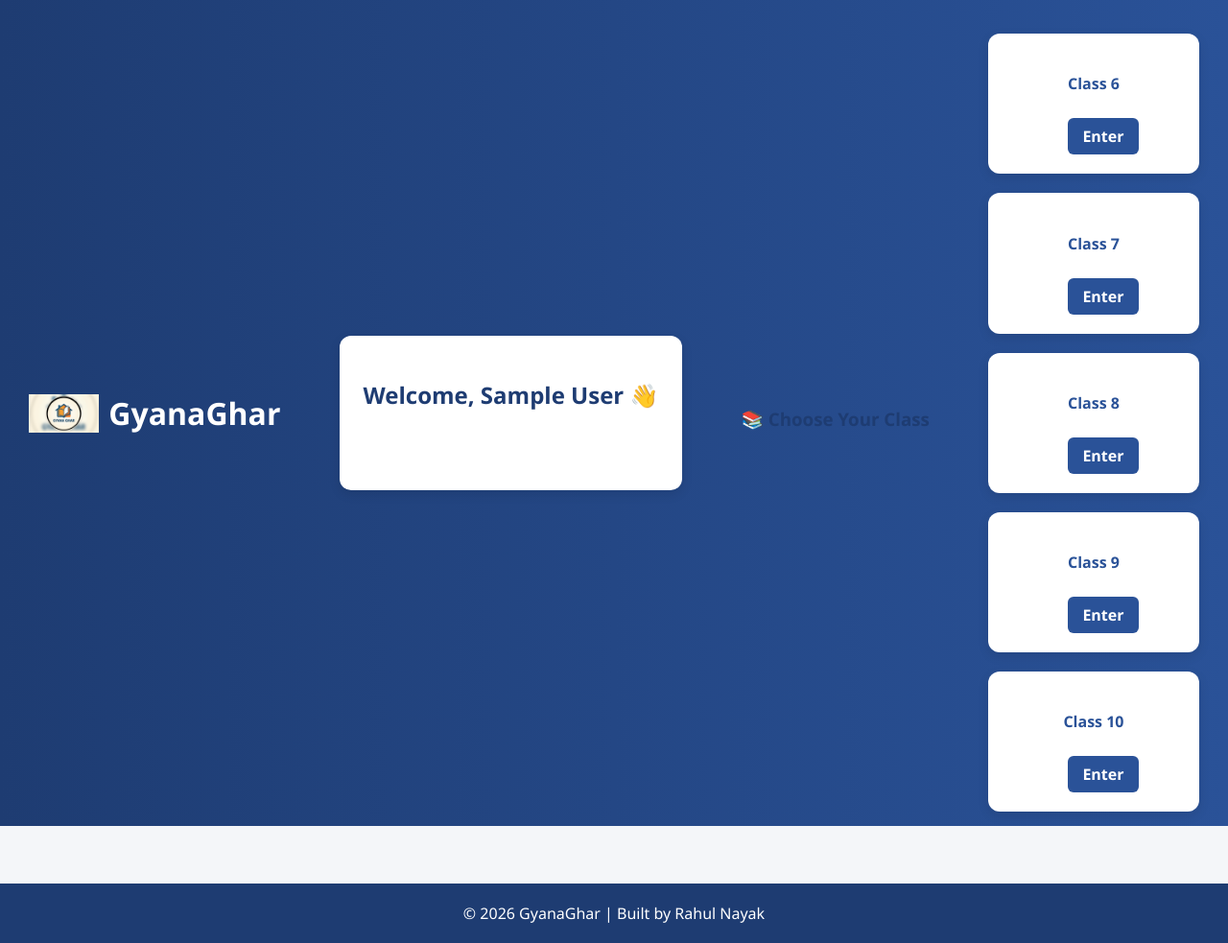
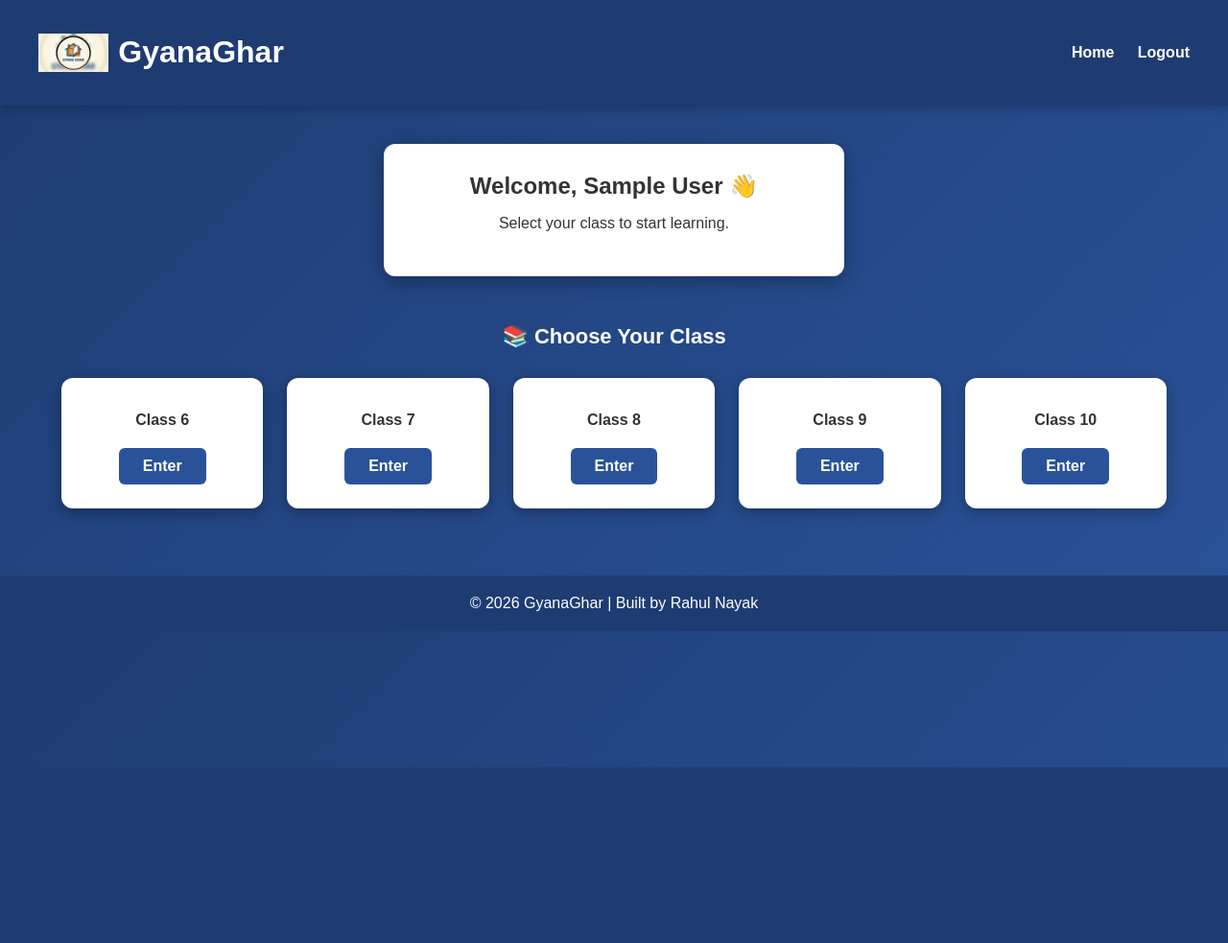
Before and after one commit to Rahul-web087/GyanaGhar, a Flask app: page /dashboard in a window 1280 px wide. Shown: the whole page at 96% size. After the commit the page ends 800 px from the top, so only its background shows below. Run offline with Flask 3, Linux system fonts and the light colour scheme; the visitor is signed in with stand-in values (Sample User, id 1).

Commit message:
new dashboard UI

```diff
--- a/templates/dashboard.html
+++ b/templates/dashboard.html
@@ -100,56 +100,336 @@
 <!--</body>-->
 <!--</html>-->
 
+<!--<!DOCTYPE html>-->
+<!--<html>-->
+<!--<head>-->
+<!--    <title>Dashboard - GyanaGhar</title>-->
+<!--    <link rel="stylesheet" href="{{ url_for('static', filename='style.css') }}">-->
+<!--    <meta name="viewport" content="width=device-width, initial-scale=1.0">-->
+<!--</head>-->
+
+<!--<body>-->
+
+<!--<div class="navbar">-->
+<!--   <div style="display:flex; align-items:center; gap:10px;">-->
+<!--    <img src="{{ url_for('static', filename='gyanagharlogo.png') }}" height="40">-->
+<!--    <h1>GyanaGhar</h1>-->
+<!--</div>-->
+
+<!--&lt;!&ndash;<div class="container">&ndash;&gt;-->
+
+<!--    &lt;!&ndash; Welcome Section &ndash;&gt;-->
+<!--    <div style="background:white; padding:25px; border-radius:12px; box-shadow:0 4px 12px rgba(0,0,0,0.1);">-->
+<!--        <h2>Welcome, {{ name }} 👋</h2>-->
+<!--        <p>Select your class to start learning.</p>-->
+<!--    </div>-->
+
+<!--    &lt;!&ndash; Class Cards &ndash;&gt;-->
+<!--    <h3 style="margin-top:30px;">📚 Choose Your Class</h3>-->
+
+<!--    <div class="card-container">-->
+
+<!--        <div class="card">-->
+<!--            <h4>Class 6</h4>-->
+<!--            <a href="/class/6">Enter</a>-->
+<!--        </div>-->
+
+<!--        <div class="card">-->
+<!--            <h4>Class 7</h4>-->
+<!--            <a href="/class/7">Enter</a>-->
+<!--        </div>-->
+
+<!--        <div class="card">-->
+<!--            <h4>Class 8</h4>-->
+<!--            <a href="/class/8">Enter</a>-->
+<!--        </div>-->
+
+<!--        <div class="card">-->
+<!--            <h4>Class 9</h4>-->
+<!--            <a href="/class/9">Enter</a>-->
+<!--        </div>-->
+
+<!--        <div class="card">-->
+<!--            <h4>Class 10</h4>-->
+<!--            <a href="/class/10">Enter</a>-->
+<!--        </div>-->
+
+<!--    </div>-->
+
+
+<!--    &lt;!&ndash; Admin Panel &ndash;&gt;-->
+<!--    {% if current_user.role == "admin" %}-->
+
+<!--    <hr style="margin-top:40px;">-->
+
+<!--    <h3>⚙ Admin Panel</h3>-->
+
+<!--    <div class="card-container">-->
+
+<!--        <div class="card">-->
+<!--            <h4>Add Course</h4>-->
+<!--            <a href="/admin/add_note">Add</a>-->
+<!--        </div>-->
+
+<!--        <div class="card">-->
+<!--            <h4>Manage Courses</h4>-->
+<!--            <a href="/admin/notes">Manage</a>-->
+<!--        </div>-->
+
+<!--    </div>-->
+
+<!--    {% endif %}-->
+
+<!--</div>-->
+
+<!--<footer style="margin-top:60px; padding:20px; text-align:center; background:#1e3c72; color:white;">-->
+<!--    © 2026 GyanaGhar | Built by Rahul Nayak-->
+<!--</footer>-->
+
+<!--</body>-->
+<!--</html>-->
+
 <!DOCTYPE html>
 <html>
 <head>
+
 <title>Dashboard - GyanaGhar</title>
-    <link rel="stylesheet" href="{{ url_for('static', filename='style.css') }}">
+
 <meta name="viewport" content="width=device-width, initial-scale=1.0">
+
+<style>
+
+body{
+margin:0;
+font-family:Arial, Helvetica, sans-serif;
+background:linear-gradient(135deg,#1e3c72,#2a5298);
+color:white;
+}
+
+/* NAVBAR */
+
+.navbar{
+display:flex;
+justify-content:space-between;
+align-items:center;
+padding:15px 40px;
+background:#1e3c72;
+box-shadow:0 4px 10px rgba(0,0,0,0.2);
+}
+
+.logo-section{
+display:flex;
+align-items:center;
+gap:10px;
+}
+
+.logo-section img{
+height:40px;
+}
+
+.navbar a{
+color:white;
+text-decoration:none;
+margin-left:20px;
+font-weight:bold;
+}
+
+.navbar a:hover{
+text-decoration:underline;
+}
+
+
+/* MAIN CONTAINER */
+
+.container{
+width:90%;
+margin:auto;
+margin-top:40px;
+text-align:center;
+}
+
+
+/* WELCOME CARD */
+
+.welcome-card{
+background:white;
+color:#333;
+padding:30px;
+border-radius:12px;
+width:420px;
+margin:auto;
+box-shadow:0 5px 20px rgba(0,0,0,0.3);
+}
+
+.welcome-card h2{
+margin:0;
+}
+
+
+/* CLASS SECTION */
+
+.section-title{
+margin-top:50px;
+font-size:22px;
+}
+
+.class-grid{
+margin-top:30px;
+display:grid;
+grid-template-columns:repeat(auto-fit,minmax(200px,1fr));
+gap:25px;
+}
+
+
+/* CLASS CARD */
+
+.class-card{
+background:white;
+color:#333;
+padding:25px;
+border-radius:12px;
+box-shadow:0 4px 15px rgba(0,0,0,0.3);
+transition:0.3s;
+}
+
+.class-card:hover{
+transform:translateY(-5px);
+box-shadow:0 10px 25px rgba(0,0,0,0.4);
+}
+
+.class-card h4{
+margin:10px 0;
+}
+
+.class-card a{
+display:inline-block;
+margin-top:10px;
+padding:10px 25px;
+background:#2a5298;
+color:white;
+border-radius:6px;
+text-decoration:none;
+font-weight:bold;
+}
+
+.class-card a:hover{
+background:#1e3c72;
+}
+
+
+/* ADMIN PANEL */
+
+.admin-panel{
+margin-top:60px;
+background:white;
+color:#333;
+padding:25px;
+border-radius:12px;
+width:400px;
+margin-left:auto;
+margin-right:auto;
+box-shadow:0 4px 20px rgba(0,0,0,0.3);
+}
+
+.admin-btn{
+display:block;
+margin:12px auto;
+padding:10px 25px;
+background:#ff9800;
+color:white;
+border-radius:6px;
+text-decoration:none;
+width:200px;
+}
+
+.admin-btn:hover{
+background:#e68900;
+}
+
+
+/* FOOTER */
+
+footer{
+margin-top:70px;
+padding:20px;
+background:#1e3c72;
+text-align:center;
+}
+
+</style>
+
 </head>
+
 
 <body>
 
+<!-- NAVBAR -->
+
 <div class="navbar">
-   <div style="display:flex; align-items:center; gap:10px;">
-    <img src="{{ url_for('static', filename='gyanagharlogo.png') }}" height="40">
+
+<div class="logo-section">
+
+<img src="{{ url_for('static', filename='gyanagharlogo.png') }}">
+
 <h1>GyanaGhar</h1>
+
 </div>
 
-<!--<div class="container">-->
+<div>
 
-    <!-- Welcome Section -->
-    <div style="background:white; padding:25px; border-radius:12px; box-shadow:0 4px 12px rgba(0,0,0,0.1);">
-        <h2>Welcome, {{ name }} 👋</h2>
-        <p>Select your class to start learning.</p>
+<a href="/dashboard">Home</a>
+
+<a href="/logout">Logout</a>
+
 </div>
 
-    <!-- Class Cards -->
-    <h3 style="margin-top:30px;">📚 Choose Your Class</h3>
+</div>
 
-    <div class="card-container">
 
-        <div class="card">
+
+<div class="container">
+
+
+<!-- WELCOME -->
+
+<div class="welcome-card">
+
+<h2>Welcome, {{ name }} 👋</h2>
+
+<p>Select your class to start learning.</p>
+
+</div>
+
+
+
+<h3 class="section-title">📚 Choose Your Class</h3>
+
+
+<!-- CLASS GRID -->
+
+<div class="class-grid">
+
+<div class="class-card">
 <h4>Class 6</h4>
 <a href="/class/6">Enter</a>
 </div>
 
-        <div class="card">
+<div class="class-card">
 <h4>Class 7</h4>
 <a href="/class/7">Enter</a>
 </div>
 
-        <div class="card">
+<div class="class-card">
 <h4>Class 8</h4>
 <a href="/class/8">Enter</a>
 </div>
 
-        <div class="card">
+<div class="class-card">
 <h4>Class 9</h4>
 <a href="/class/9">Enter</a>
 </div>
 
-        <div class="card">
+<div class="class-card">
 <h4>Class 10</h4>
 <a href="/class/10">Enter</a>
 </div>
@@ -157,33 +437,32 @@
 </div>
 
 
-    <!-- Admin Panel -->
+
+<!-- ADMIN PANEL -->
+
 {% if current_user.role == "admin" %}
 
-    <hr style="margin-top:40px;">
+<div class="admin-panel">
 
 <h3>⚙ Admin Panel</h3>
 
-    <div class="card-container">
+<a class="admin-btn" href="/admin/add_note">➕ Add Course</a>
 
-        <div class="card">
-            <h4>Add Course</h4>
-            <a href="/admin/add_note">Add</a>
-        </div>
-
-        <div class="card">
-            <h4>Manage Courses</h4>
-            <a href="/admin/notes">Manage</a>
-        </div>
+<a class="admin-btn" href="/admin/notes">📚 Manage Courses</a>
 
 </div>
 
 {% endif %}
 
+
 </div>
 
-<footer style="margin-top:60px; padding:20px; text-align:center; background:#1e3c72; color:white;">
+
+
+<footer>
+
 © 2026 GyanaGhar | Built by Rahul Nayak
+
 </footer>
 
 </body>
```
Lines whose indentation alone changed are shown as unchanged.
